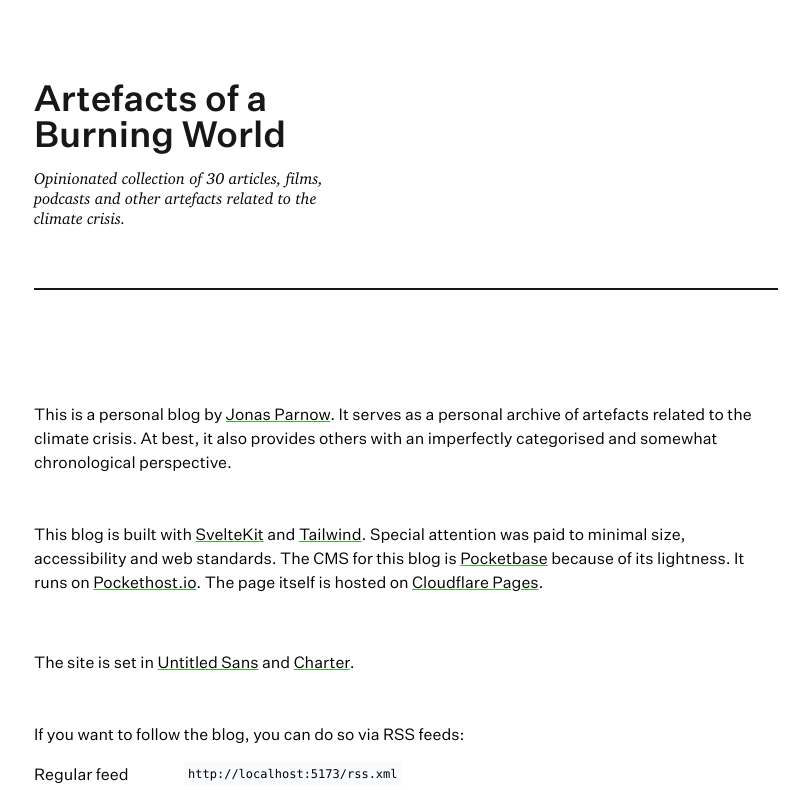
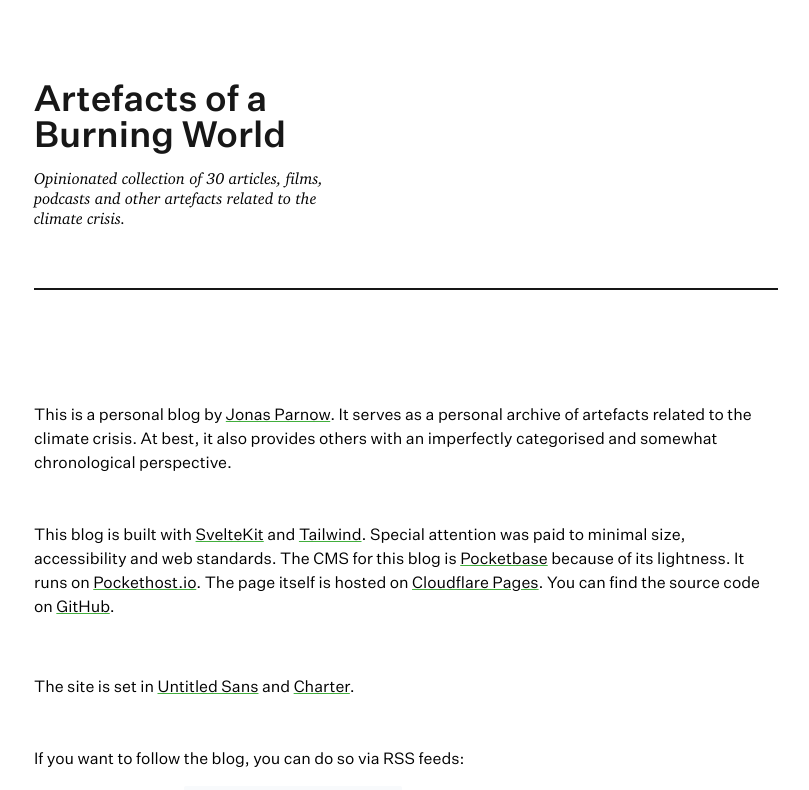
Before and after one commit to jnsprnw/climate-blog, a SvelteKit app: page /about in a window 1280 px wide. Shown: the top 790 px of the page, without its empty margins (234-1043 px from the left). Built offline with nearby package versions, Linux system fonts and the light colour scheme; no server answers.

Commit message:
Better documentation, Github link, version

```diff
--- a/package.json
+++ b/package.json
@@ -1,6 +1,6 @@
 {
 	"name": "climate-blog-sveltekit-2024",
-	"version": "0.2.1",
+	"version": "1.0.0",
 	"private": true,
 	"scripts": {
 		"dev": "vite dev",
--- a/src/routes/about/+page.svelte
+++ b/src/routes/about/+page.svelte
@@ -15,7 +15,7 @@
 	accessibility and web standards. The CMS for this blog is
 	<a href="https://pocketbase.io/">Pocketbase</a> because of its lightness. It runs on
 	<a href="https://pockethost.io/">Pockethost.io</a>. The page itself is hosted on
-	<a href="https://www.cloudflare.com/">Cloudflare Pages</a>.
+	<a href="https://www.cloudflare.com/">Cloudflare Pages</a>. You can find the source code on <a href="https://github.com/jnsprnw/climate-blog">GitHub</a>.
 </p>
 <p>
 	The site is set in <a href="https://klim.co.nz/retail-fonts/untitled-sans/">Untitled Sans</a>
```
Also changed, not shown: 1 other file (tests, documents, lock files or other folders).
